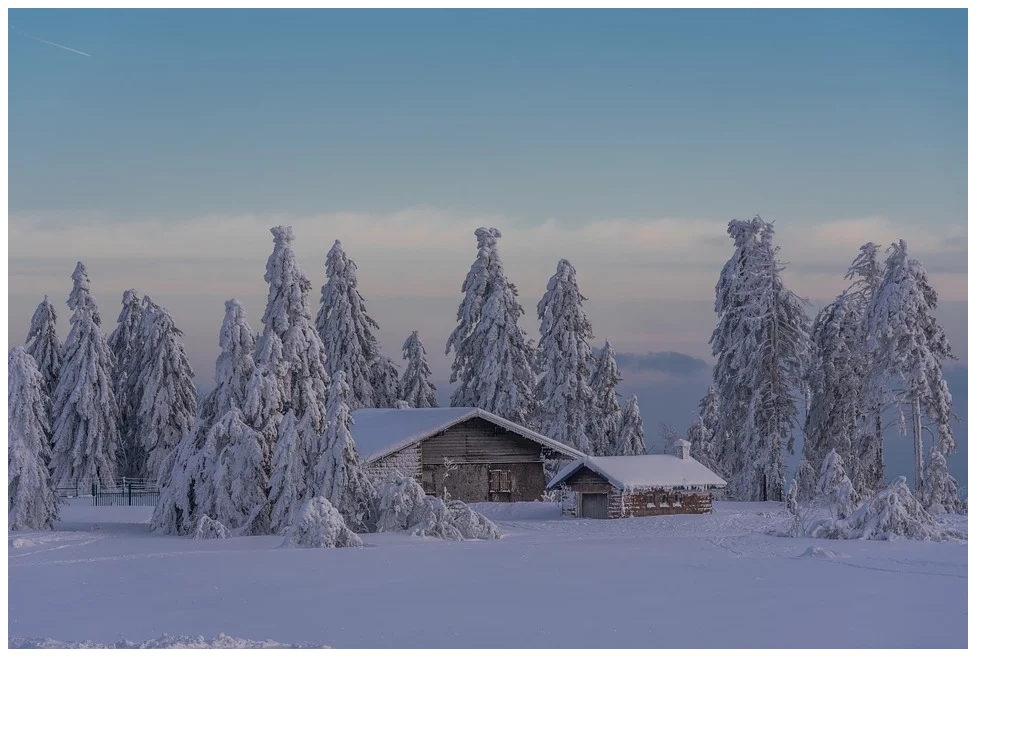
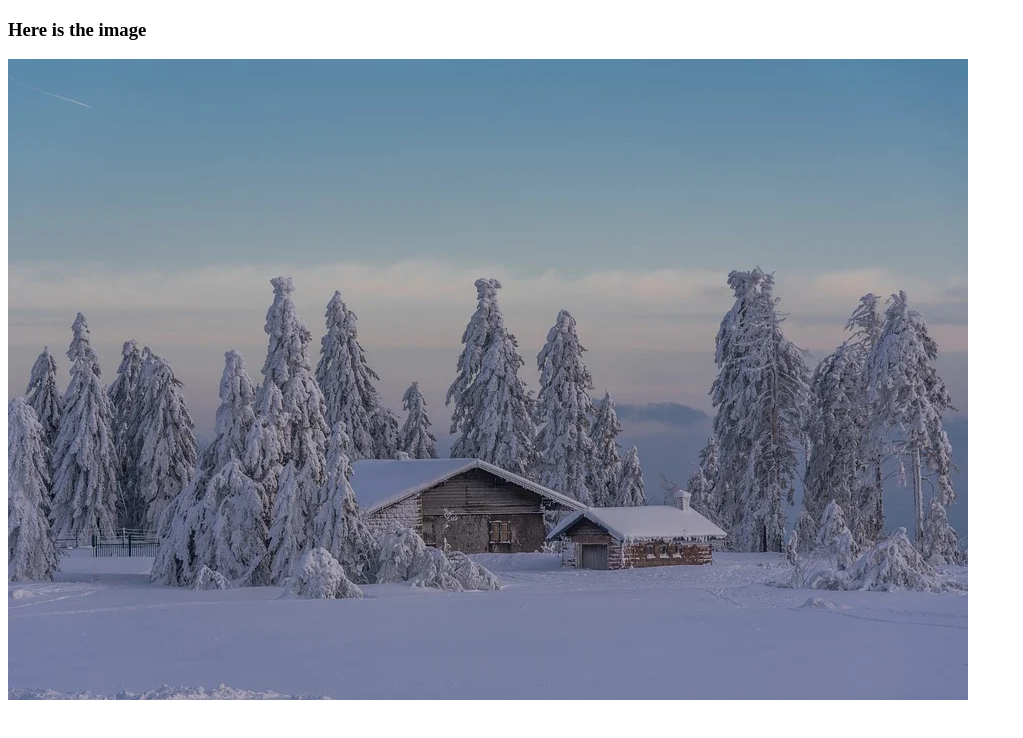
Before and after one commit to ad-858/JS-Learning, a plain HTML site: page img.html in a window 1280 px wide. Shown: the whole page, without its empty margins (0-1023 px from the left). Drawn offline with Linux system fonts and the light colour scheme.

Commit message:
image with headnig

```diff
--- a/img.html
+++ b/img.html
@@ -6,6 +6,7 @@
     <title>Document</title>
 </head>
 <body>
+    <h3>Here is the image</h3>
     <img src="nature.png" alt="">
 </body>
 </html>
```
